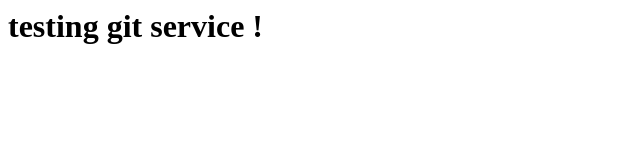
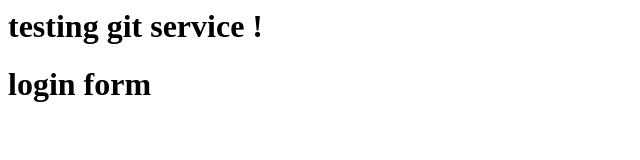
Before and after one commit to SalehMohammadMusa/myappsample, a plain HTML site: page index.html in a window 1280 px wide. Shown: the whole page, without its empty margins (0-640 px from the left). Drawn offline with Linux system fonts and the light colour scheme.

Commit message:
login form

```diff
--- a/index.html
+++ b/index.html
@@ -5,5 +5,8 @@
 
     <body>
         <h1> testing git service !</h1>
+        <h1>
+         login form
+        </h1>
     </body>
 </html>
```
Also changed, not shown: login.html (added, +1 -0 lines).
